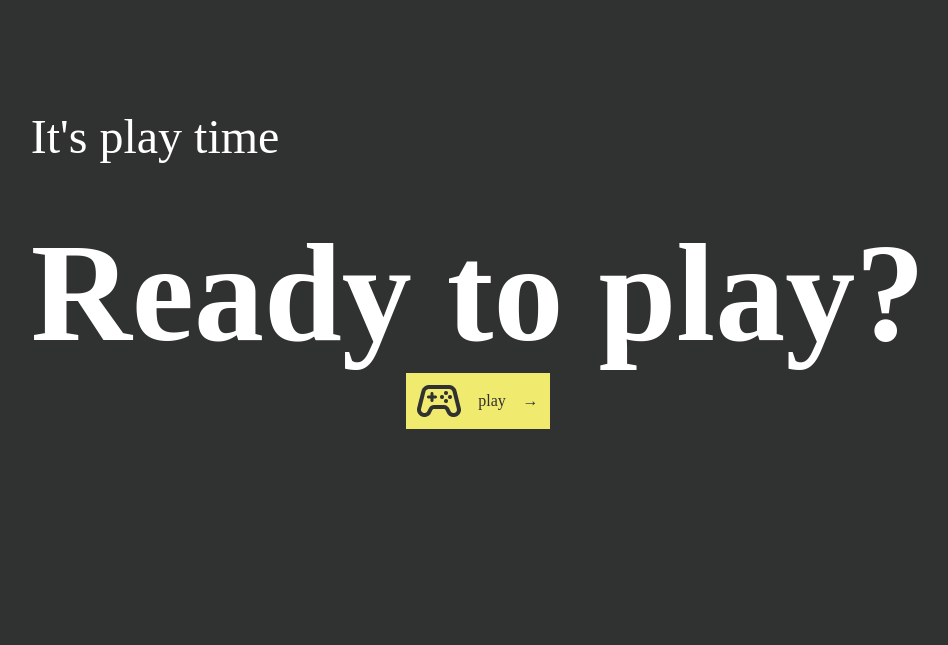
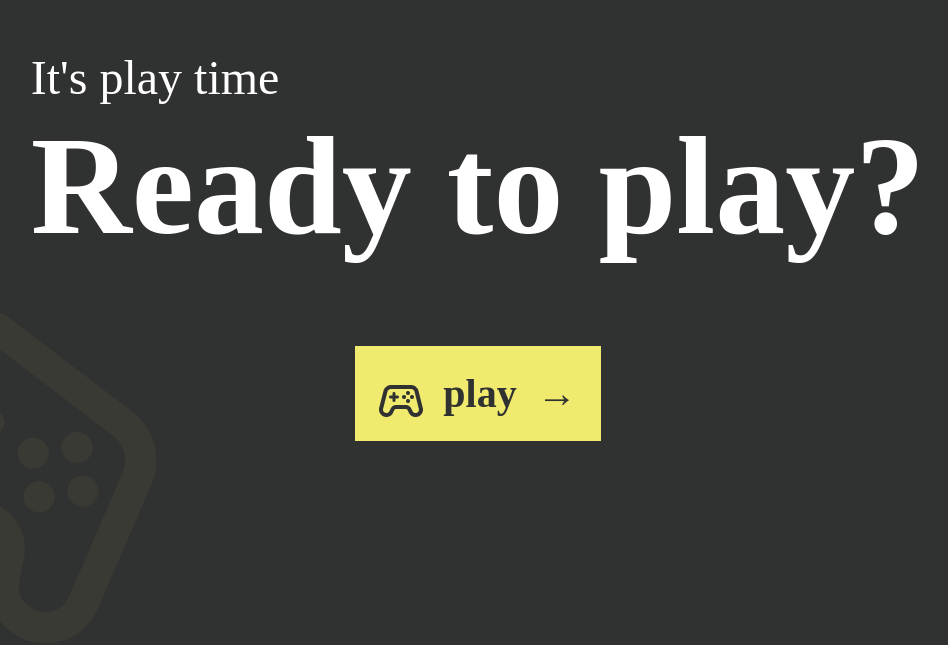
Before and after one commit to Tunc-Senel/memory, a website built with Vite: page index.html in a window 1280 px wide. Shown: the part 155-800 px from the top of the page, without its empty margins (162-1110 px from the left). Built offline with nearby package versions, Linux system fonts and the light colour scheme.

Commit message:
style: refine game start screen

```diff
--- a/index.html
+++ b/index.html
@@ -17,16 +17,27 @@
         </section>
 
         <a href="settings.html" class="btn btn__home">
-                <img src="./public/assets/img/gaming_controller.png" alt="Gaming Controller">
-                <span>
+                <img
+                     src="./public/assets/img/gaming_controller.png"
+                     class="btn__home__controller-img"
+                     alt="Gaming Controller"
+                >
+                <span class="btn__home__text">
                     play
                 </span>
                 <span>
                     &rarr;
                 </span>
             </a>
+        <img
+            src="./public/assets/img/gaming_controller_background.png"
+            class="home__controller-background"
+            alt=""
+            aria-hidden="true"
+        >
+
+
     </main>
-
     <script type="module" src="./src/main.ts"></script>
 </body>
 </html>
--- a/src/styles/scss/components/_button.scss
+++ b/src/styles/scss/components/_button.scss
@@ -1,19 +1,18 @@
 @use '../abstract/variables.scss' as variables;
 
 .btn {
-    padding: 8px;
     background-color: variables.$highlight-yellow;
 
     &__home {
-        width: 128px;
-        height: 40px;
+        font-size: 40px;
+        padding: 24px;
         color:variables.$theme-primary;
         text-decoration: none;
-        gap: 10px;
+        gap: 20px;
         display: flex;
         flex-direction: row;
         justify-content: space-around;
-        align-items: center;
+        align-items: flex-end;
     }
 
     &:hover {
--- a/src/styles/scss/pages/_home.scss
+++ b/src/styles/scss/pages/_home.scss
@@ -2,7 +2,7 @@
 
 .home {
     margin: 0;
-    padding: 0 160px;
+    padding: 0;
     min-height: 100vh;
     background-color: variables.$theme-primary;
     color: variables.$white;
@@ -10,9 +10,30 @@
     flex-direction: column;
     align-items: center;
     justify-content: center;
+
+    &__controller-background {
+    position: absolute;
+    top: 256px;
+    left: -174px;
+    width: 300px;
+    height: auto;
+    }
+
+}
+
+.btn__home {
+    &__controller-img {
+        width: 44px;
+        height: 32px;
+    }
+    &__text {
+        font-size: 40px;
+        font-weight: 700;
+    }
 }
 
 main {
+    position: relative;
     display: flex;
     flex-direction: column;
     align-items: center;
@@ -23,13 +44,15 @@ main {
     display: flex;
     flex-direction: column;
     justify-content: center;
+
+    & p {
+        font-size: 48px;
+        margin: 0;
+    }
+
+    & h1 {
+        padding: 0 0 80px;
+        margin: 0;
+        font-size: 140px;
+    }
 }
-
-p {
-    font-size: 48px;
-}
-
-h1 {
-    margin: 0;
-    font-size: 140px;
-}
```
Also changed, not shown: public/assets/img/gaming_controller_background.png (added).
